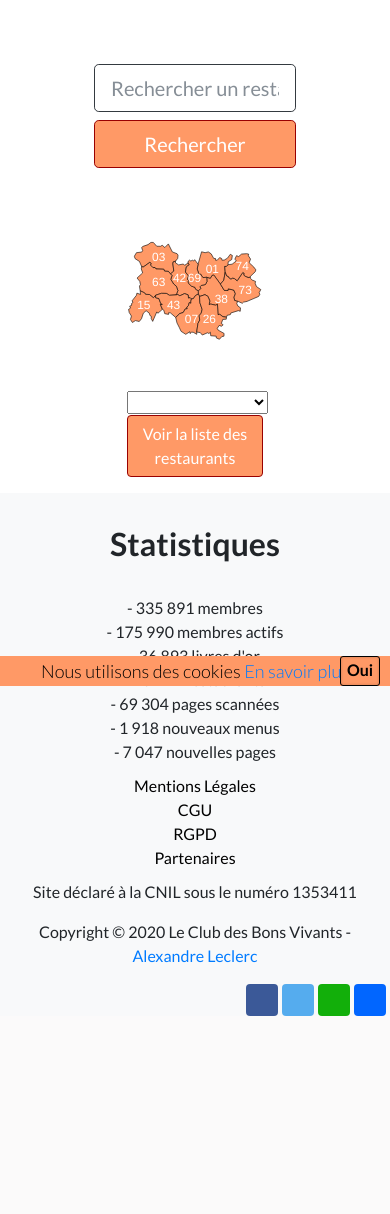
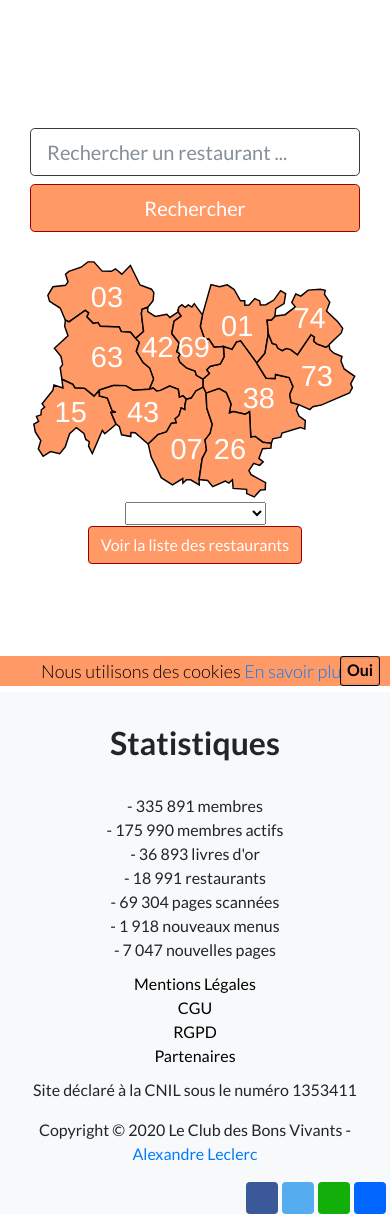
Before and after one commit to SilverAlexTV63/lcdbv, a PHP site: page /region.php in a window 390 px wide. Shown: the part 158-1372 px from the top of the page. Before the commit the page ends 1174 px from the top, so only its background shows below. Run offline with PHP 8.4, Linux system fonts and the light colour scheme; data that the repository does not hold is empty; some libraries are stand-ins or nearby versions.

Commit message:
Responsive v0.1

```diff
--- a/assets/css/style.css
+++ b/assets/css/style.css
@@ -457,3 +457,18 @@ div.comment-redaction {
         padding: 0;
     }
 }
+
+/*Responsive*/
+
+@media (max-width: 360px){
+
+    header.masthead.text-white.text-center{
+        padding: 1rem;
+    }
+
+    div.container:nth-child(2) > div:nth-child(1) > div:nth-child(1) {
+    padding: 0;
+    }
+
+
+}
--- a/includes/header.php
+++ b/includes/header.php
@@ -9,7 +9,7 @@
             <img src="assets/img/long-logo.png">
         </a>
         <button data-toggle="collapse" class="navbar-toggler" data-target="#navcol-1"><span class="sr-only">Toggle navigation</span><span class="navbar-toggler-icon"></span></button>
-        <div class="collapse navbar-collapse" id="navcol-1" style="justify-content: flex-end;">
+        <div class="collapse navbar-collapse" id="navcol-1">
             <form class="form-inline" target="_self">
                 <div class="form-group">
                     <input class="form-control search-field" type="search" id="search-field" name="search" style="background-color: rgba(255, 153, 102, .01); border-color: #990000;">
--- a/includes/list-resto.php
+++ b/includes/list-resto.php
@@ -18,8 +18,9 @@
                 </tr>
             </thead>
             <tbody>
+                <a href="resto.php">
                     <tr>
-                    <td><img class="miniature" src="#"></td>
+                        <td><a href="resto.php"><img class="miniature" src="#"></a></td>
                         <td><a href="resto.php" style="color: black;">Resto1</a></td>
                         <td>Adresse</td>
                         <td>XX €</td>
@@ -27,6 +28,7 @@
                         <td>Genre</td>
                         <td>Ville</td>
                     </tr>
+                </a>
                 <tr>
                     <td><img class="miniature" src="#"></td>
                     <td><a href="#" style="color: black;">Resto2</a></td>
--- a/includes/region.php
+++ b/includes/region.php
@@ -1,4 +1,4 @@
-<header class="masthead text-white text-center" style="padding: 4rem; padding-bottom: 1rem; background-color: white">
+<header class="masthead text-white text-center" style="background-color: white;">
     <div class="container">
         <div class="col-md-10 col-lg-8 col-xl-7 mx-auto">
             <form action="results.php">
@@ -9,7 +9,7 @@
             </form>
         </div>
     </div>
-  <div class="container d-xl-flex justify-content-xl-start" style="padding: 3rem; padding-bottom: 0;">
+  <div class="container d-xl-flex justify-content-xl-start">
 		<div class="col arround"><br></div>
             <div class="col">
               <style>
@@ -102,7 +102,7 @@
 
 
 <!-- viewBox="0 0 548.2 564.3" enable-background="new 0 0 548.2 564.3" paris: viewBox="250 100 100 100"-->
-<svg version="1.0" id="Layer_1" viewBox="278 260 228 170" overflow="visible" style="margin-bottom: 50px;">
+<svg version="1.0" id="Layer_1" viewBox="278 260 228 170" overflow="visible">
 <!-- DEBUT AUVERGNE RHONE ALPES -->
 
 	<a class="svglink" href="<?php echo $liendep['03']; ?>" title="<?php echo $descdep['03']; ?>" alt="<?php echo $descdep['03']; ?>">
```
Lines whose indentation alone changed are shown as unchanged.
